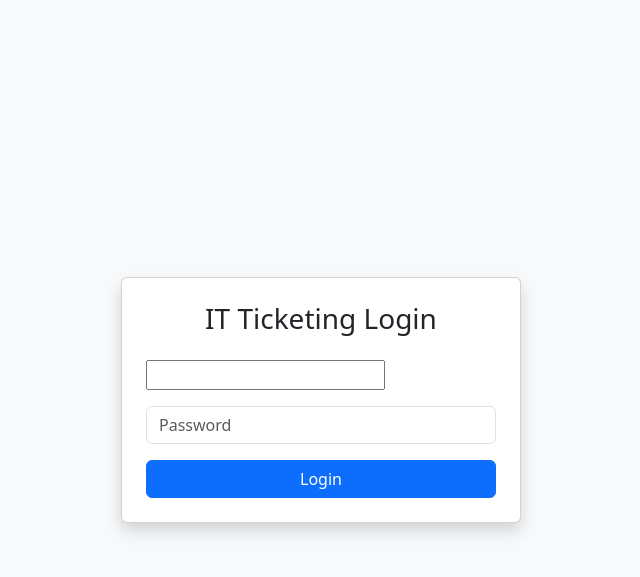
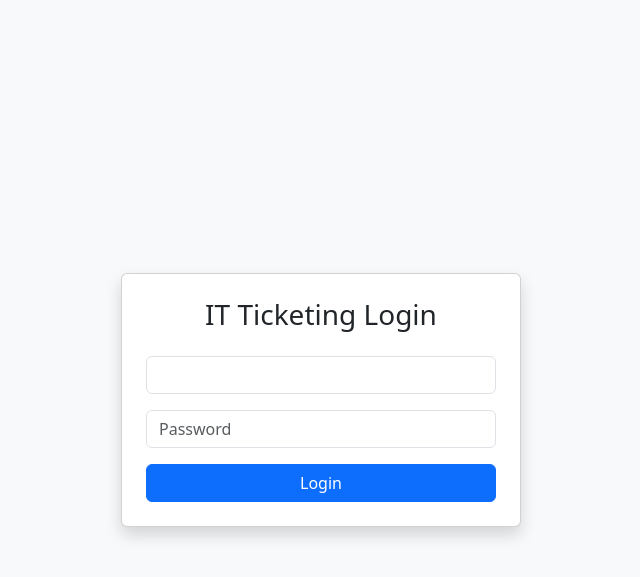
Before and after one commit to shadab404/EMD-Ticketing, a Flask app: page / in a window 1280 px wide. Shown: the top 577 px of the page, without its empty margins (319-959 px from the left). Run offline with Flask 3, Linux system fonts and the light colour scheme.

Commit message:
Update login.html

```diff
--- a/templates/login.html
+++ b/templates/login.html
@@ -21,10 +21,8 @@
     {% endwith %}
 
     <form method="POST" action="/">
-
-
         <div class="mb-3">
-               <input type="text" name="login" required>
+            <input type="text" name="login" class="form-control" required>
         </div>
 
         <div class="mb-3">
@@ -34,7 +32,3 @@
         <button type="submit" class="btn btn-primary w-100">Login</button>
     </form>
 </div>
-</div>
-
-</body>
-</html>
```
Lines whose indentation alone changed are shown as unchanged.
